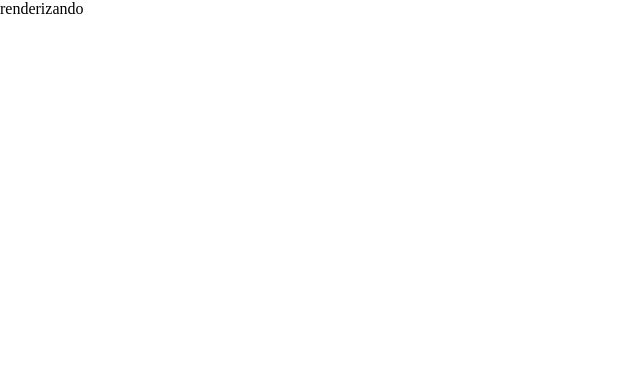
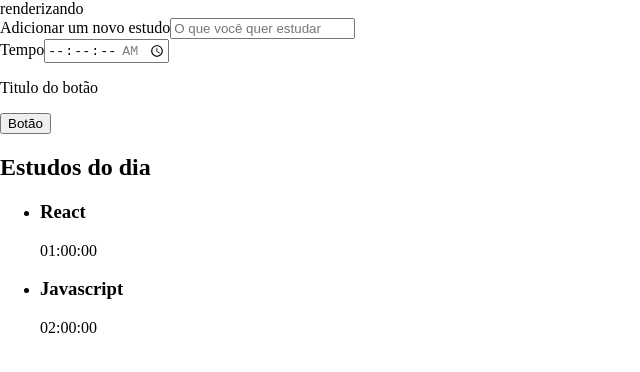
Before and after one commit to VictorIshizuka/App-Studies, a React (Vite) app: page / in a window 1280 px wide. Shown: the top 372 px of the page, without its empty margins (0-640 px from the left). Built offline with nearby package versions, Linux system fonts and the light colour scheme.

Commit message:
feat: created component jsx of form and list

```diff
--- a/src/App.tsx
+++ b/src/App.tsx
@@ -1,5 +1,19 @@
+import { Form } from "./components/Form";
+import { List } from "./components/List";
+
+const list = [
+  { id: 1, task: "React", time: "01:00:00" },
+  { id: 2, task: "Javascript", time: "02:00:00" },
+];
+
 function App() {
-  return <>renderizando</>;
+  return (
+    <>
+      renderizando
+      <Form />
+      <List list={list} />
+    </>
+  );
 }
 
 export default App;
--- /dev/null
+++ b/src/components/Button/index.tsx
@@ -0,0 +1,12 @@
+import React, { ReactNode } from "react";
+
+export class Button extends React.Component {
+  render(): ReactNode {
+    return (
+      <>
+        <p>Titulo do botão</p>
+        <button>Botão</button>
+      </>
+    );
+  }
+}
--- /dev/null
+++ b/src/components/Form/index.tsx
@@ -0,0 +1,36 @@
+import React from "react";
+import { Button } from "../Button";
+
+export class Form extends React.Component {
+  render(): React.ReactNode {
+    return (
+      <>
+        <form>
+          <div>
+            <label>Adicionar um novo estudo</label>
+            <input
+              type="text"
+              name="task"
+              id="task"
+              placeholder="O que você quer estudar"
+              required
+            />
+          </div>
+          <div>
+            <label>Tempo</label>
+            <input
+              type="time"
+              step="1"
+              name="time"
+              id="time"
+              min="00:00:00"
+              max="01:30:00"
+              required
+            />
+          </div>
+          <Button />
+        </form>
+      </>
+    );
+  }
+}
--- /dev/null
+++ b/src/components/List/index.tsx
@@ -0,0 +1,15 @@
+export const List = ({ list }) => {
+  return (
+    <aside>
+      <h2>Estudos do dia</h2>
+      <ul>
+        {list.map((item, index) => (
+          <li key={index}>
+            <h3>{item.task}</h3>
+            <span>{item.time}</span>
+          </li>
+        ))}
+      </ul>
+    </aside>
+  );
+};
```
Also changed, not shown: src/types/index.ts (added).
